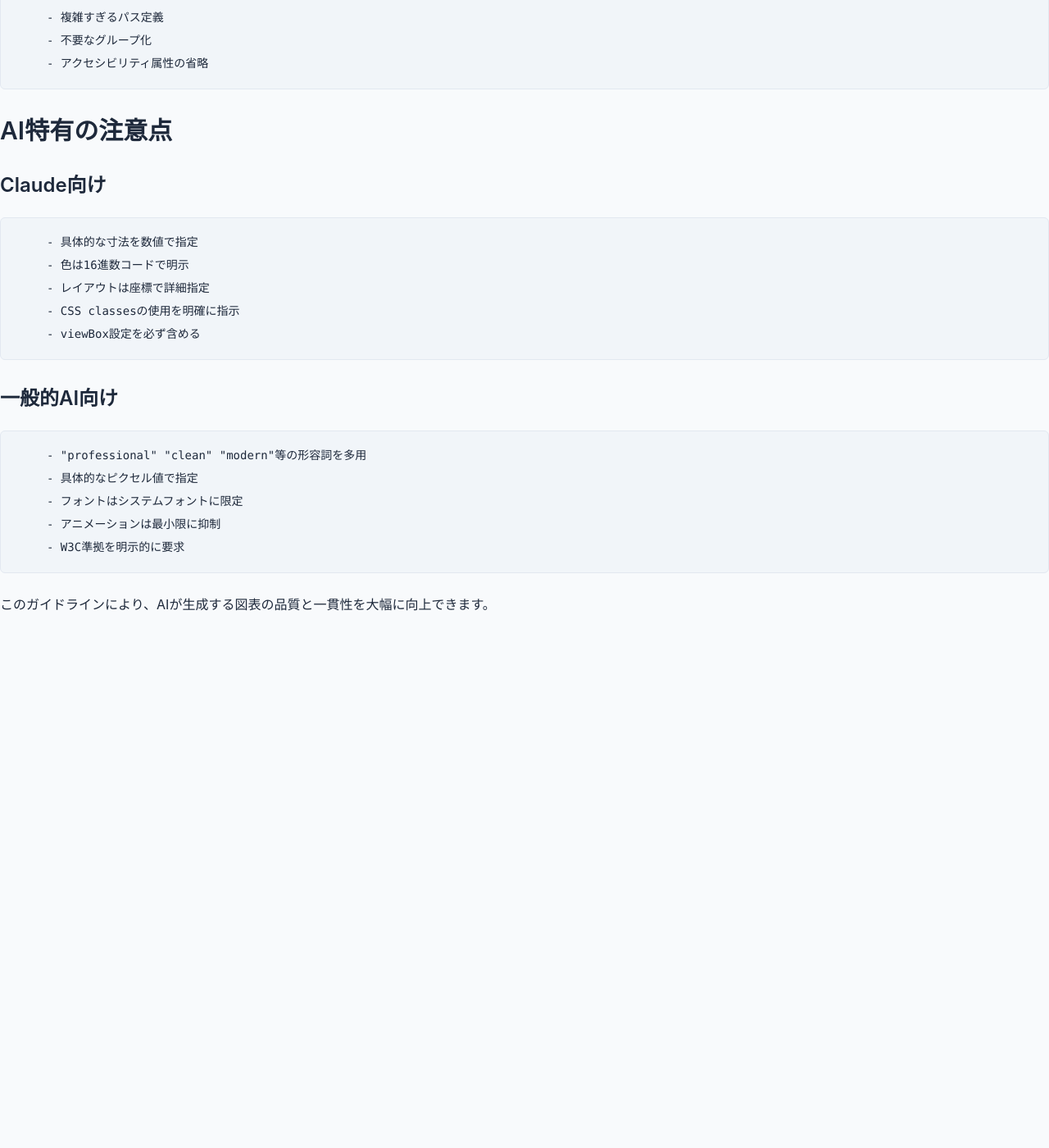
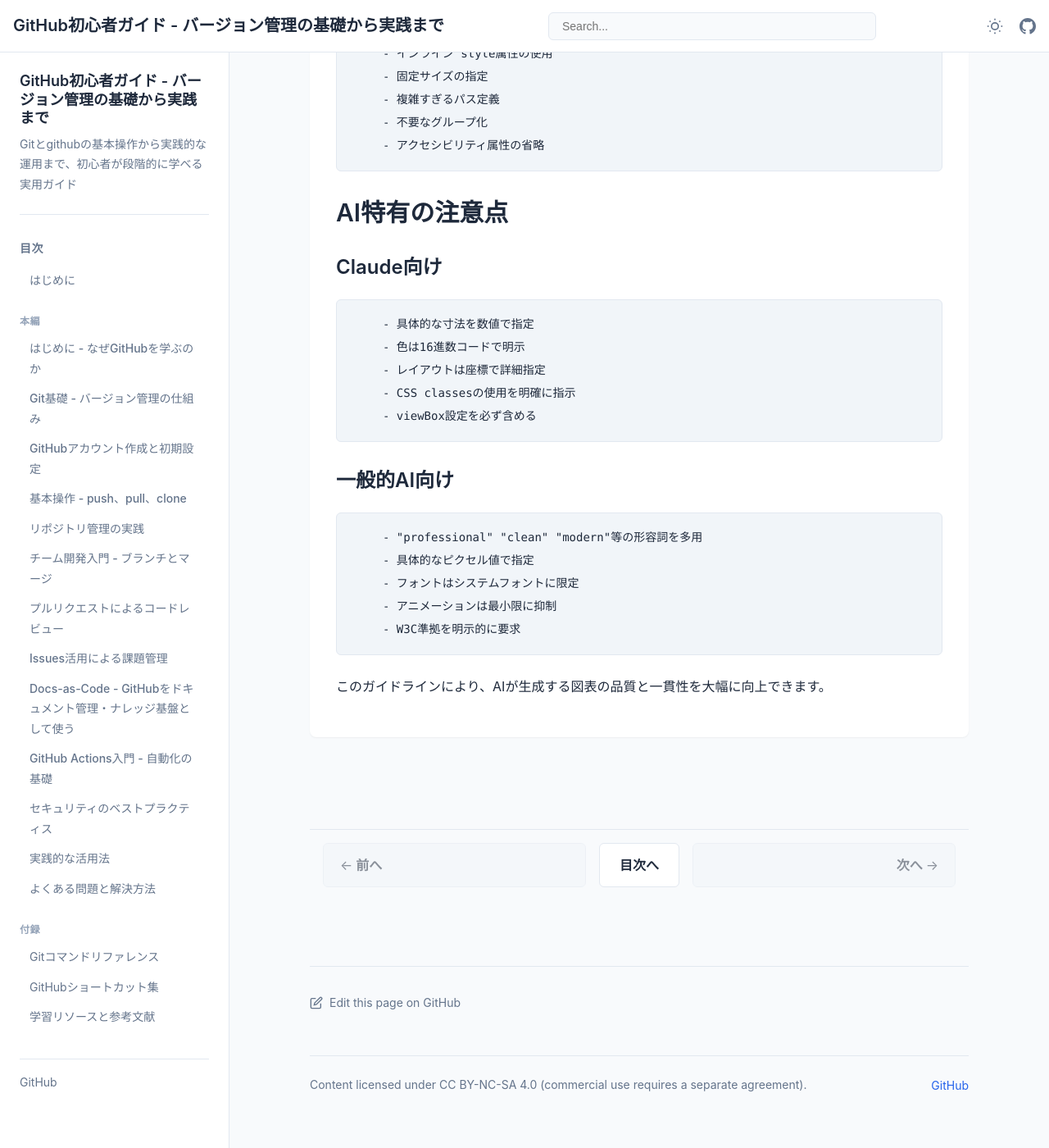
Before and after one commit to itdojp/github-guide-for-beginners-book, a Jekyll site: the page built from docs/diagram/ai_diagram_guidelines.md, in a window 1280 px wide and 1400 px high, scrolled down 11285 px. Shown: the whole window at 82% size. Built offline with Jekyll 4.4.1, drawn with Linux system fonts in a browser that asks for light colours; our own code applies the rules of GitHub Pages for plain Markdown files; before the commit the page ends 12052 px from its top, so only the background shows below that.

Commit message:
docs: 章ページ公開と所要時間の記載 (#156)
* docs: publish src pages and fill reading time placeholder

* docs: replace chapter placeholders with in-progress notice

* fix(docs): remove forbidden docs/src

````diff
--- a/docs/_config.yml
+++ b/docs/_config.yml
@@ -16,6 +16,14 @@ permalink: pretty
 
 # Theme
 theme: minima
+
+# Default layout for markdown pages under docs/
+defaults:
+  - scope:
+      path: ""
+      type: "pages"
+    values:
+      layout: "book"
 
 # Plugins (GitHub Pages supported)
 plugins:
--- a/docs/_data/navigation.yml
+++ b/docs/_data/navigation.yml
@@ -1,25 +1,35 @@
 chapters:
 - title: はじめに - なぜGitHubを学ぶのか
-  path: /src/chapter-introduction/
+  path: /chapters/chapter-introduction/
 - title: Git基礎 - バージョン管理の仕組み
-  path: /src/chapter-git-basics/
+  path: /chapters/chapter-git-basics/
 - title: GitHubアカウント作成と初期設定
-  path: /src/chapter-github-account-setup/
+  path: /chapters/chapter-github-account-setup/
 - title: 基本操作 - push、pull、clone
-  path: /src/chapter-basic-operations/
+  path: /chapters/chapter-basic-operations/
 - title: リポジトリ管理の実践
-  path: /src/chapter-repository-management/
+  path: /chapters/chapter-repository-management/
 - title: チーム開発入門 - ブランチとマージ
-  path: /src/chapter-collaboration-basics/
+  path: /chapters/chapter-collaboration-basics/
 - title: プルリクエストによるコードレビュー
-  path: /src/chapter-pull-requests/
+  path: /chapters/chapter-pull-requests/
 - title: Issues活用による課題管理
-  path: /src/chapter-issue-management/
+  path: /chapters/chapter-issue-management/
+- title: Docs-as-Code - GitHubをドキュメント管理・ナレッジ基盤として使う
+  path: /chapters/chapter-docs-as-code/
 - title: GitHub Actions入門 - 自動化の基礎
-  path: /src/chapter-github-actions/
+  path: /chapters/chapter-github-actions/
 - title: セキュリティのベストプラクティス
-  path: /src/chapter-security-best-practices/
+  path: /chapters/chapter-security-best-practices/
 - title: 実践的な活用法
-  path: /src/chapter-advanced-features/
+  path: /chapters/chapter-advanced-features/
 - title: よくある問題と解決方法
-  path: /src/chapter-troubleshooting/
+  path: /chapters/chapter-troubleshooting/
+
+appendices:
+- title: Gitコマンドリファレンス
+  path: /appendices/appendix-git-commands-reference/
+- title: GitHubショートカット集
+  path: /appendices/appendix-github-shortcuts/
+- title: 学習リソースと参考文献
+  path: /appendices/appendix-resources/
--- /dev/null
+++ b/docs/appendices/appendix-git-commands-reference/index.md
@@ -0,0 +1,8 @@
+---
+title: "Gitコマンドリファレンス"
+layout: book
+---
+
+# Gitコマンドリファレンス
+
+この付録は執筆中です。
--- /dev/null
+++ b/docs/appendices/appendix-github-shortcuts/index.md
@@ -0,0 +1,8 @@
+---
+title: "GitHubショートカット集"
+layout: book
+---
+
+# GitHubショートカット集
+
+この付録は執筆中です。
--- /dev/null
+++ b/docs/appendices/appendix-resources/index.md
@@ -0,0 +1,8 @@
+---
+title: "学習リソースと参考文献"
+layout: book
+---
+
+# 学習リソースと参考文献
+
+この付録は執筆中です。
--- /dev/null
+++ b/docs/chapters/chapter-advanced-features/index.md
@@ -0,0 +1,8 @@
+---
+title: "実践的な活用法"
+chapter: advanced-features
+---
+
+# 実践的な活用法
+
+この章は執筆中です。
--- /dev/null
+++ b/docs/chapters/chapter-basic-operations/index.md
@@ -0,0 +1,8 @@
+---
+title: "基本操作 - push、pull、clone"
+chapter: basic-operations
+---
+
+# 基本操作 - push、pull、clone
+
+この章は執筆中です。
--- /dev/null
+++ b/docs/chapters/chapter-collaboration-basics/index.md
@@ -0,0 +1,8 @@
+---
+title: "チーム開発入門 - ブランチとマージ"
+chapter: collaboration-basics
+---
+
+# チーム開発入門 - ブランチとマージ
+
+この章は執筆中です。
--- /dev/null
+++ b/docs/chapters/chapter-docs-as-code/index.md
@@ -0,0 +1,8 @@
+---
+title: "Docs-as-Code - GitHubをドキュメント管理・ナレッジ基盤として使う"
+chapter: docs-as-code
+---
+
+# Docs-as-Code - GitHubをドキュメント管理・ナレッジ基盤として使う
+
+この章は執筆中です。
--- /dev/null
+++ b/docs/chapters/chapter-git-basics/index.md
@@ -0,0 +1,8 @@
+---
+title: "Git基礎 - バージョン管理の仕組み"
+chapter: git-basics
+---
+
+# Git基礎 - バージョン管理の仕組み
+
+この章は執筆中です。
--- /dev/null
+++ b/docs/chapters/chapter-github-account-setup/index.md
@@ -0,0 +1,8 @@
+---
+title: "GitHubアカウント作成と初期設定"
+chapter: github-account-setup
+---
+
+# GitHubアカウント作成と初期設定
+
+この章は執筆中です。
--- /dev/null
+++ b/docs/chapters/chapter-github-actions/index.md
@@ -0,0 +1,8 @@
+---
+title: "GitHub Actions入門 - 自動化の基礎"
+chapter: github-actions
+---
+
+# GitHub Actions入門 - 自動化の基礎
+
+この章は執筆中です。
--- /dev/null
+++ b/docs/chapters/chapter-introduction/index.md
@@ -0,0 +1,152 @@
+---
+title: "はじめに - なぜGitHubを学ぶのか"
+chapter: introduction
+---
+
+# はじめに - なぜGitHubを学ぶのか
+
+## この書籍について
+
+「GitHub初心者ガイド」へようこそ。この書籍は、Git・GitHubを初めて学ぶ方から、基本操作は知っているが体系的に学び直したい方まで、幅広い読者を対象としています。
+
+### 対象読者
+
+- プログラミングを始めたばかりの学生・初心者
+- これからチーム開発に参加する方
+- 独学でコードを書いているが、バージョン管理を使ったことがない方
+- GitHubの基本操作は知っているが、ワークフローを体系的に学びたい方
+
+## なぜバージョン管理が必要なのか
+
+### ファイル名による管理の限界
+
+多くの人が経験する光景：
+
+```
+プロジェクト/
+├── index.html
+├── index_修正版.html
+├── index_最終版.html
+├── index_最終版_本当の最終.html
+├── index_20241129.html
+└── index_バックアップ.html
+```
+
+このような管理方法では以下の問題が発生します：
+
+- **変更内容が分からない**：何をどう修正したかが不明
+- **協業が困難**：複数人での作業で競合が発生
+- **履歴の喪失**：過去の状態に戻すことが困難
+- **容量の無駄**：重複するファイルでストレージを圧迫
+
+### バージョン管理システムの利点
+
+Gitのようなバージョン管理システムを使用することで：
+
+1. **変更履歴の完全な記録**
+   - いつ、誰が、何を変更したかを詳細に記録
+   - コミットメッセージで変更理由も記録
+
+2. **安全な協業環境**
+   - 複数人が同時に作業しても競合を適切に処理
+   - 各開発者の変更を統合するメカニズム
+
+3. **実験的な開発の支援**
+   - ブランチ機能で新機能開発と安定版を分離
+   - 失敗した実験も安全に破棄可能
+
+4. **災害対策**
+   - 分散型の特性により、複数箇所にデータを保存
+   - ローカルマシンの故障でも作業継続可能
+
+## GitHubが開発現場で果たす役割
+
+GitHubは単なるコード保存場所ではありません。現代の開発現場において、以下の重要な役割を果たしています：
+
+### 1. 中央集権的なコード管理
+
+**従来の問題**：
+- チームメンバー間でのコード共有が困難
+- 最新版がどれか分からない
+- バックアップが属人化
+
+**GitHubによる解決**：
+- すべてのコードを一箇所で管理
+- 常に最新版へのアクセスが可能
+- 自動バックアップと冗長化
+
+### 2. 透明性の高いコードレビュー
+
+**プルリクエストによる効果**：
+- コード品質の向上
+- 知識の共有
+- バグの早期発見
+
+### 3. プロジェクト管理ツールとしての活用
+
+GitHubは開発だけでなく、プロジェクト全体の管理に使われます：
+
+- **Issues**：タスク管理、バグ報告、機能要求
+- **Projects**：かんばん形式でのタスク管理
+- **Wikis**：ドキュメント管理
+- **GitHub Actions**：CI/CDによる自動化
+
+### 4. 開発者のポートフォリオ
+
+**採用担当者の視点**：
+- 公開リポジトリでスキルレベルを評価
+- コミット履歴で継続的な学習姿勢を確認
+- コントリビューション状況でチームワークを判断
+
+**開発者にとってのメリット**：
+- 自分の成長を可視化
+- オープンソースプロジェクトへの貢献
+- 技術コミュニティとの繋がり
+
+## 本書の構成と学習の進め方
+
+### 学習ステップ
+
+本書は以下の段階的なアプローチで構成されています：
+
+**第1段階：基礎理解（第1〜3章）**
+1. Git/GitHubの概念理解
+2. 基本的なローカル操作
+3. GitHubアカウント設定
+
+**第2段階：基本操作（第4〜6章）**
+4. リモートリポジトリとの連携
+5. リポジトリ管理
+6. ブランチを使った協業
+
+**第3段階：実践的活用（第7〜9章）**
+7. プルリクエストワークフロー
+8. Issues による課題管理
+9. 自動化（GitHub Actions）
+
+**第4段階：応用・運用（第10〜12章）**
+10. セキュリティ対策
+11. 高度な機能活用
+12. トラブルシューティング
+
+### 実習環境の準備
+
+各章には実際に手を動かす演習が含まれています。以下の環境を準備してください：
+
+**必須環境**：
+- インターネット接続
+- GitHubアカウント（無料）
+- ターミナル・コマンドライン環境
+
+**推奨環境**：
+- Visual Studio Code（または任意のエディタ）
+- Git GUI ツール（GitKraken、SourceTree等）
+
+## この章のまとめ
+
+- バージョン管理は現代の開発に不可欠なスキル
+- GitHubは単なるコード保存場所ではなく、包括的な開発プラットフォーム
+- 本書では段階的にスキルを習得できるよう構成されている
+- 実際に手を動かしながら学習することが重要
+
+次章では、Gitの基本概念とローカルでのバージョン管理について詳しく説明します。
--- /dev/null
+++ b/docs/chapters/chapter-issue-management/index.md
@@ -0,0 +1,8 @@
+---
+title: "Issues活用による課題管理"
+chapter: issue-management
+---
+
+# Issues活用による課題管理
+
+この章は執筆中です。
--- /dev/null
+++ b/docs/chapters/chapter-pull-requests/index.md
@@ -0,0 +1,8 @@
+---
+title: "プルリクエストによるコードレビュー"
+chapter: pull-requests
+---
+
+# プルリクエストによるコードレビュー
+
+この章は執筆中です。
--- /dev/null
+++ b/docs/chapters/chapter-repository-management/index.md
@@ -0,0 +1,8 @@
+---
+title: "リポジトリ管理の実践"
+chapter: repository-management
+---
+
+# リポジトリ管理の実践
+
+この章は執筆中です。
--- /dev/null
+++ b/docs/chapters/chapter-security-best-practices/index.md
@@ -0,0 +1,8 @@
+---
+title: "セキュリティのベストプラクティス"
+chapter: security-best-practices
+---
+
+# セキュリティのベストプラクティス
+
+この章は執筆中です。
--- /dev/null
+++ b/docs/chapters/chapter-troubleshooting/index.md
@@ -0,0 +1,8 @@
+---
+title: "よくある問題と解決方法"
+chapter: troubleshooting
+---
+
+# よくある問題と解決方法
+
+この章は執筆中です。
````
Also changed, not shown: docs/index.md (+18 -17 lines).
